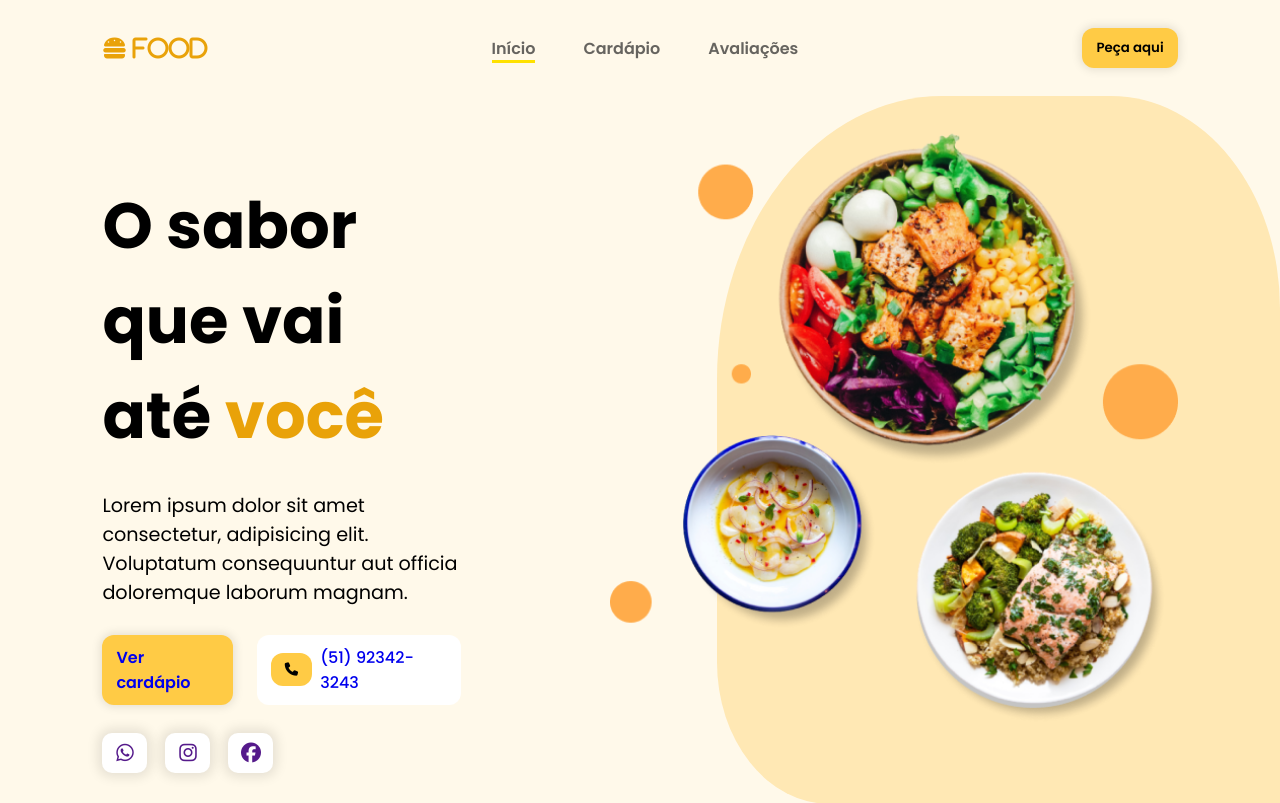
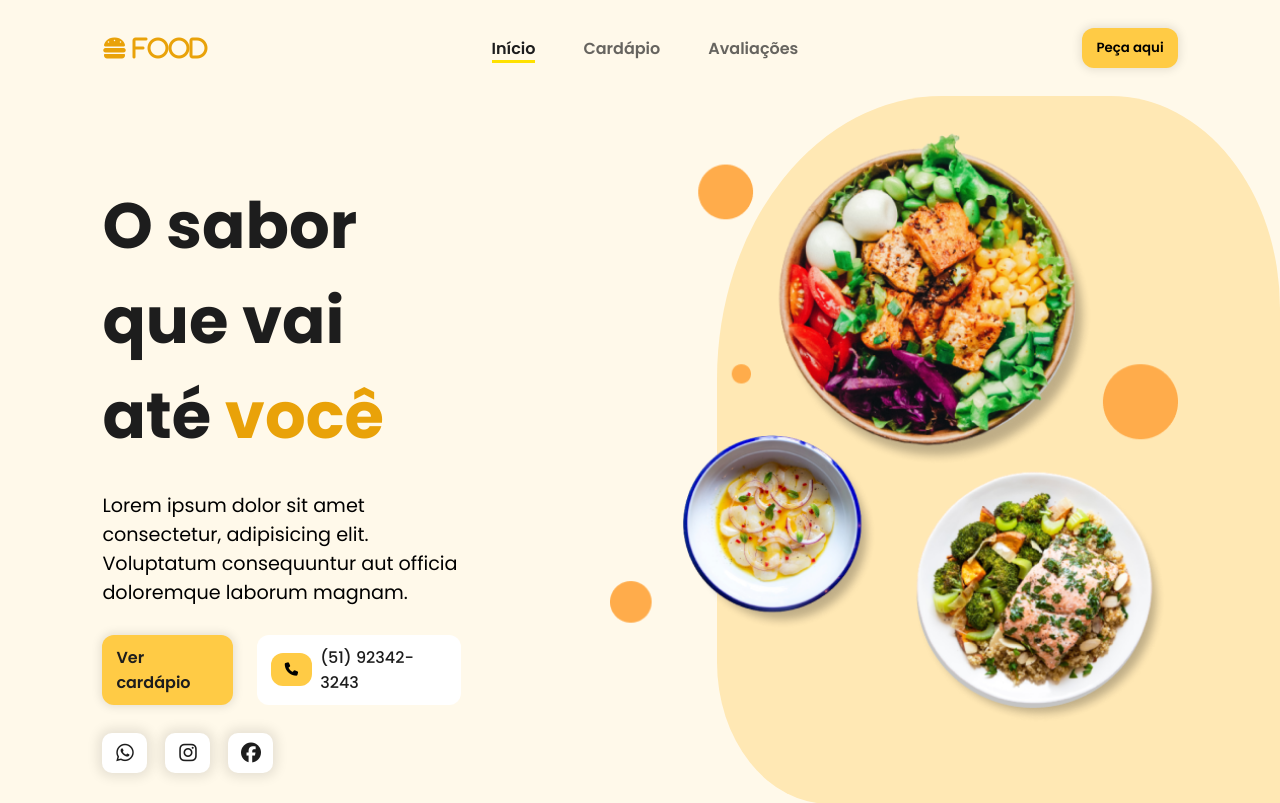
Before and after one commit to nmarcotulio/landing_page_restaurante, a plain HTML site: page index.html in a window 1280 px wide. Shown: the top 803 px of the page. Drawn offline with nearby package versions, Linux system fonts and the light colour scheme.

Commit message:
fix color variables

```diff
--- a/src/styles/footer.css
+++ b/src/styles/footer.css
@@ -10,7 +10,7 @@ footer {
 }
 
 #copyright {
-  color: var(color-neutral-1);
+  color: var(--color-neutral-1);
   font-weight: 500;
 }
 
--- a/src/styles/header.css
+++ b/src/styles/header.css
@@ -32,7 +32,7 @@ header {
 }
 
 .nav-item.active a {
-  color: var(color-neutral-1);
+  color: var(--color-neutral-1);
   border-bottom: 3px solid var(--color-primary-4);
 }
 
--- a/src/styles/home.css
+++ b/src/styles/home.css
@@ -14,7 +14,7 @@
 
 #cta .tittle {
   font-size: 4rem;
-  color: var(color-neutral-1);
+  color: var(--color-neutral-1);
 }
 
 #cta .tittle span {
@@ -32,7 +32,7 @@
 
 #cta_buttons a {
   text-decoration: none;
-  color: var(color-neutral-1);
+  color: var(--color-neutral-1);
 }
 
 #phone_button {
--- a/src/styles/style.css
+++ b/src/styles/style.css
@@ -69,7 +69,7 @@ section {
   font-size: 1.25rem;
   border-radius: 10px;
   text-decoration: none;
-  color: var(color-neutral-0);
+  color: var(--color-neutral-1);
   box-shadow: 0px 0px 12px 4px rgba(0, 0, 0, 0.1);
   transition: box-shadow 0.3s ease;
 }
```
